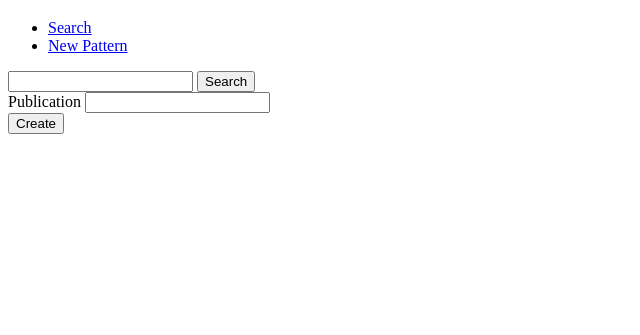
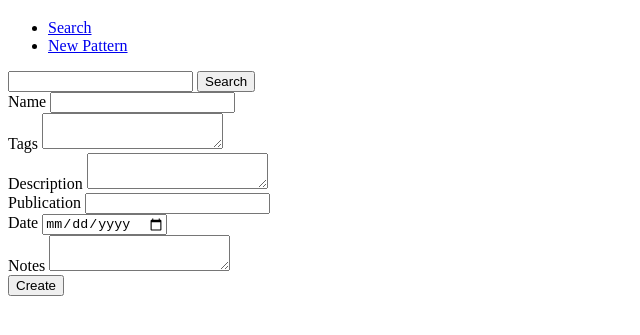
Before and after one commit to smith/pattern-master, a website: page public/index.html in a window 1280 px wide. Shown: the part 61-396 px from the top of the page, without its empty margins (0-640 px from the left). Drawn offline with Linux system fonts and the light colour scheme.

Commit message:
fill in new form

```diff
--- a/public/index.html
+++ b/public/index.html
@@ -26,8 +26,28 @@
     <div id="new" class="pattern">
       <form action="" method="post">
         <div class="item">
+          <label for="item-name">Name</label>
+          <input name="name" id="item-name" />
+        </div>
+        <div class="item">
+          <label for="item-tags">Tags</label>
+          <textarea name="tags" id="item-tags"></textarea>
+        </div>
+        <div class="item">
+          <label for="item-description">Description</label>
+          <textarea name="description" id="item-description"></textarea>
+        </div>
+        <div class="item">
           <label for="item-publication">Publication</label>
           <input name="publication" id="item-publication" />
+        </div>
+        <div class="item">
+          <label for="item-date">Date</label>
+          <input type="date" name="date" id="item-date" />
+        </div>
+        <div class="item">
+          <label for="item-notes">Notes</label>
+          <textarea name="notes" id="item-notes"></textarea>
         </div>
         <button>Create</button>
       </form>
```
